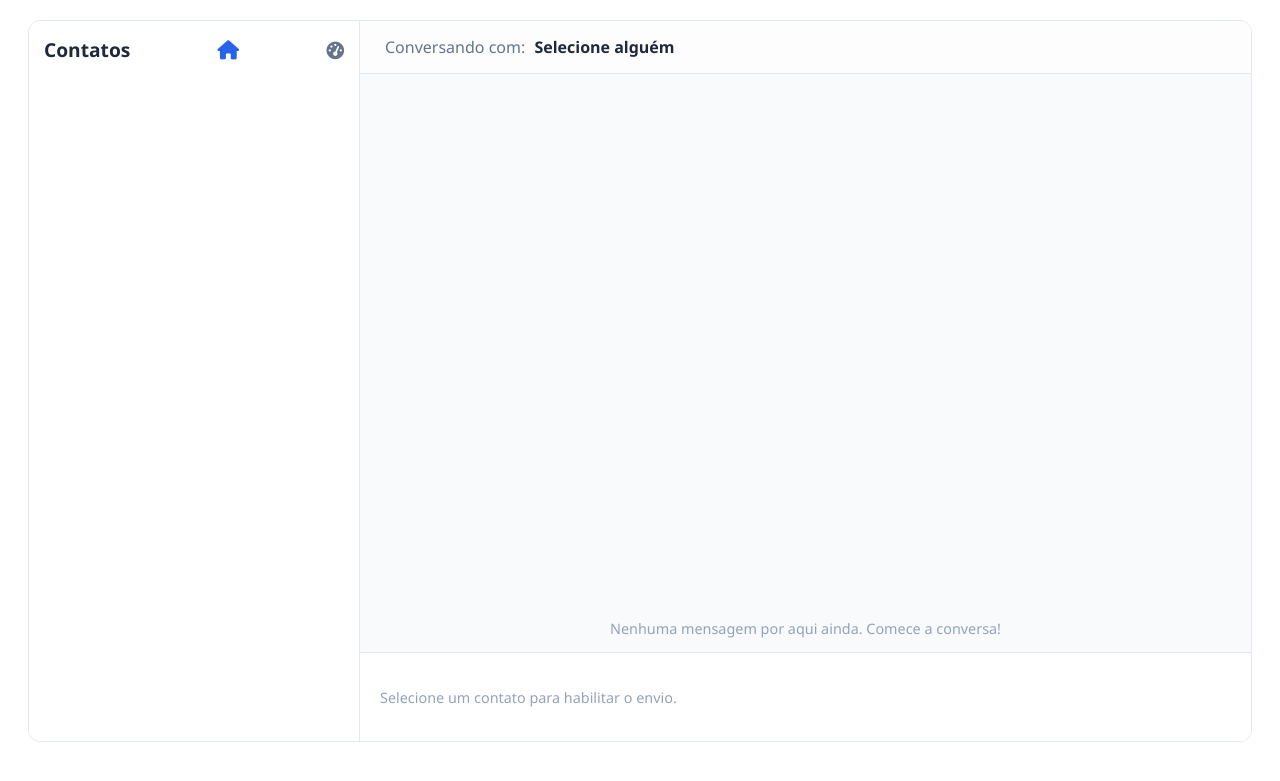
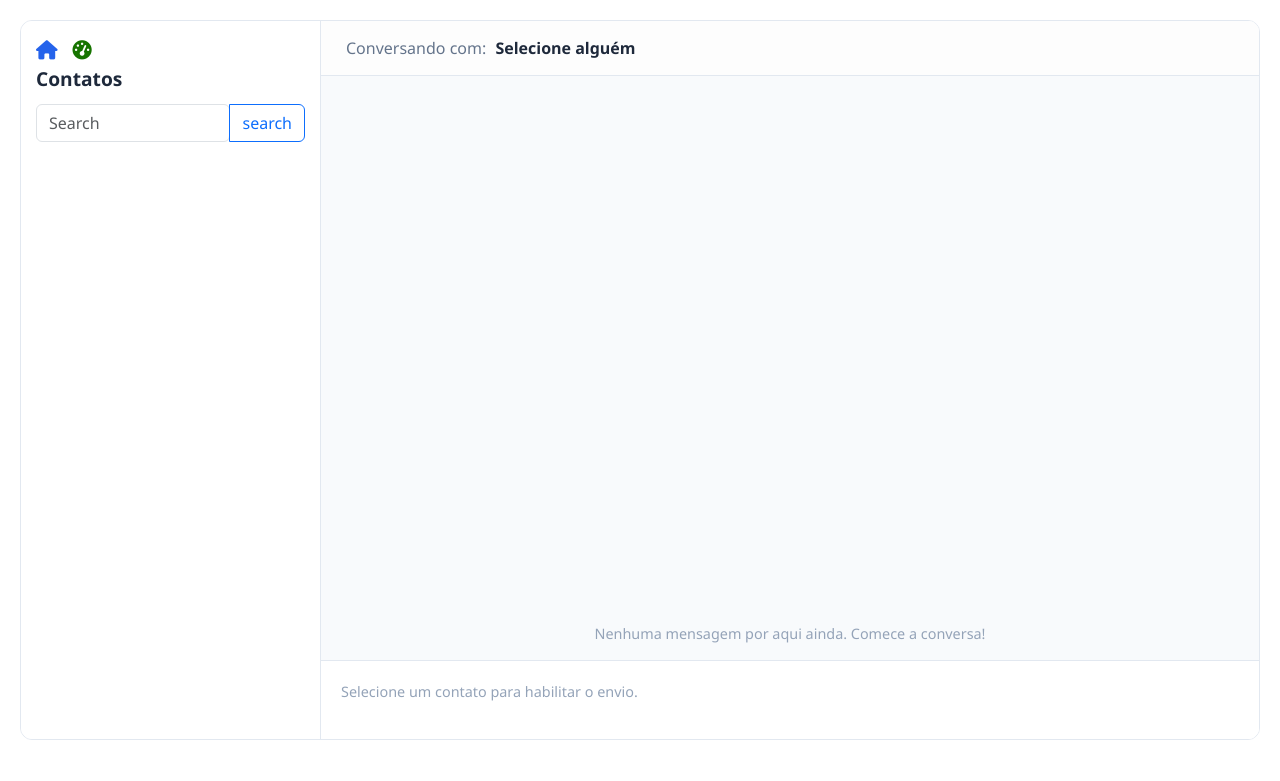
Before and after one commit to CharleJunior/container-site-estudo, a Django app: page /mensagem/ in a window 1280 px wide. Shown: the top 781 px of the page. Run offline with Django 5.2, Linux system fonts and the light colour scheme; the visitor is signed in with stand-in values (Sample User, id 1); data comes from the database, SQL or seed files in the repository; data that the repository does not hold is empty.

Commit message:
Alterações no front, e adição de barra de pesquisa(ainda não funcional)

```diff
--- a/main/templates/main/utils/msg_section.html
+++ b/main/templates/main/utils/msg_section.html
@@ -6,7 +6,11 @@
     <meta charset='UTF-8'>
     <meta name="viewport" content="width=device-width, initial-scale=1.0">
     <title>Mensagens - Portal</title>
+    <!-- estilo do servidor -->
     <link rel='stylesheet' href="{% static 'styles/msg.css' %}">
+    <!-- Bootstrap5 -->
+    <link href="https://cdn.jsdelivr.net/npm/bootstrap@5.3.8/dist/css/bootstrap.min.css" rel="stylesheet" integrity="sha384-sRIl4kxILFvY47J16cr9ZwB07vP4J8+LH7qKQnuqkuIAvNWLzeN8tE5YBujZqJLB" crossorigin="anonymous">
+    <!-- Font-Awesome -->
     <link rel="stylesheet" href="https://cdnjs.cloudflare.com/ajax/libs/font-awesome/6.4.0/css/all.min.css">
 </head>
 <body>
@@ -14,17 +18,24 @@
 <div class="chat-wrapper {% if contato_selecionado %}chat-ativo{% endif %}">
 
     <aside class="sidebar-contatos">
-        <div class="sidebar-header" style="display: flex; align-items: center; justify-content: space-between; margin-bottom: 20px;">
-            <div class="titulo-lateral" style="margin-bottom: 0;">Contatos</div>
-            <a href="{% url 'home' %}" class="btn-home" title="Voltar para o Início" style="text-decoration: none; color: #2563eb; font-size: 1.2rem;">
+            <a href="{% url 'home' %}" class="btn-home" title="Voltar para o Início" style="text-decoration: none; color: #2563eb; font-size: 1.2rem; margin-right: 10px">
                 <i class="fa-solid fa-house"></i>
             </a>
             {% if user.is_staff %}
-                <a href="{% url 'admin' %}" class="btn-admin" title="Painel Admin" style="text-decoration: none; color: #64748b; font-size: 1.1rem;">
-                    <i class="fa-solid fa-gauge-high"></i>
-                </a>
+            <a href="{% url 'admin' %}" class="btn-admin" title="Painel Admin" style="text-decoration: none; color: #177400; font-size: 1.2rem; margin-right: 10px">
+                <i class="fa-solid fa-gauge-high"></i>
+            </a>
             {% endif %}
+        <div class="sidebar-header" style="display: flex; align-items: center; margin-bottom: 10px;">
+            <div class="titulo-lateral" style="margin-bottom: 0;">Contatos</div>
         </div>
+
+        <div class="search-area">
+            <div class="input-group">
+                <input type="search" class="form-control rounded" placeholder="Search" aria-label="Search" aria-describedby="search-addon" />
+                <button type="button" class="btn btn-outline-primary" data-mdb-ripple-init>search</button>
+            </div>
+        </div><br>
 
         {% for usuario in usuarios %}
             <a href="?chat_with={{ usuario.id }}" class="card-user {% if usuario.mensagens_nao_lidas > 0 %}unread{% endif %}">
```
